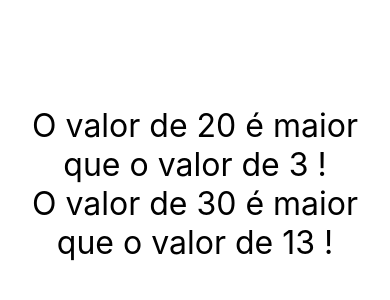
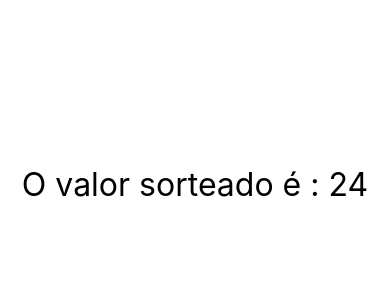
Before and after one commit to leticia-rodrigues2/Reac-native-udemy, a React Native app in the folder exercicios/: screen / in a window 390 px wide. Shown: the part 238-538 px from the top of the page. Built offline with nearby package versions, Linux system fonts and the light colour scheme.

Commit message:
25. Desafio Número Aleatório

```diff
--- a/exercicios/src/App.js
+++ b/exercicios/src/App.js
@@ -1,7 +1,7 @@
 import { PATTERNLIKE_TYPES, whileStatement } from "@babel/types"
 import React from "react"
 import {View,StyleSheet} from 'react-native'
-
+import Ale from './components/Aleatorio'
 import MinMax from './components/MinMax'
 // import CompPadrao, { Comp1, Comp2 } from './components/Multi'
 // import Primeiro  from './components/Primeiro'
@@ -9,8 +9,10 @@ import MinMax from './components/MinMax'
 export default () =>
 (
   <View style = {style.App}>
-    <MinMax max={20}  min ={3}/>
-    <MinMax  min ={13} max={30} />
+    <Ale min ={7} max={50}/>
+
+    {/* <MinMax max={20}  min ={3}/>
+    <MinMax  min ={13} max={30} /> */}
     {/* <CompPadrao />
     <Comp1 />
     <Comp2 />
--- /dev/null
+++ b/exercicios/src/components/Aleatorio.js
@@ -0,0 +1,14 @@
+import React from "react";
+import { Text } from 'react-native'
+import estilo from "./estilo";
+
+
+export default ({min,max}) =>{
+     const d = max - min +1
+     const aleatorio = parseInt(Math.random ( ) * d) + min
+     return(
+ <Text style =  {estilo.txtG}>
+    O valor sorteado é : {aleatorio}
+  </Text>
+)
+}
```
